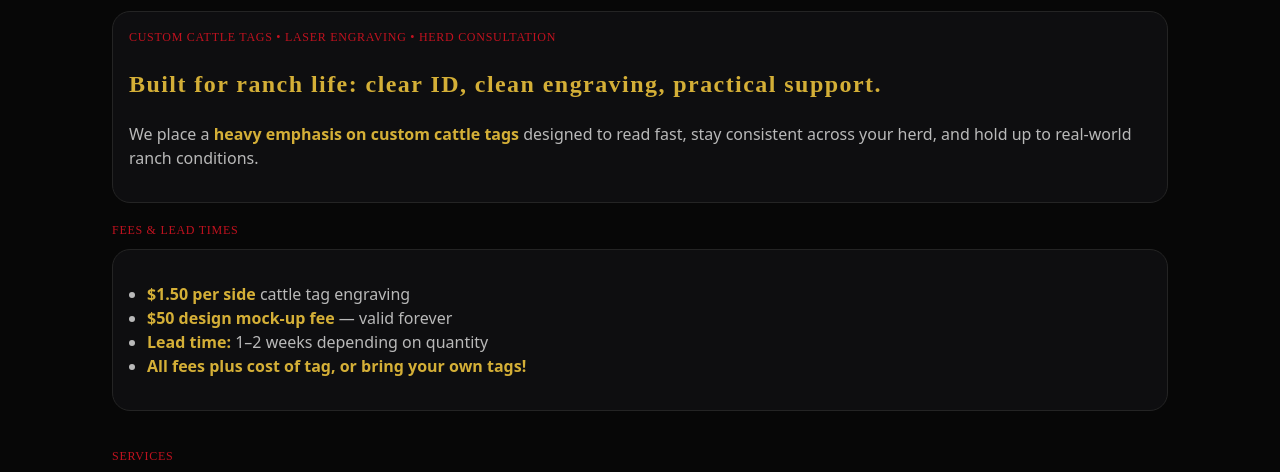
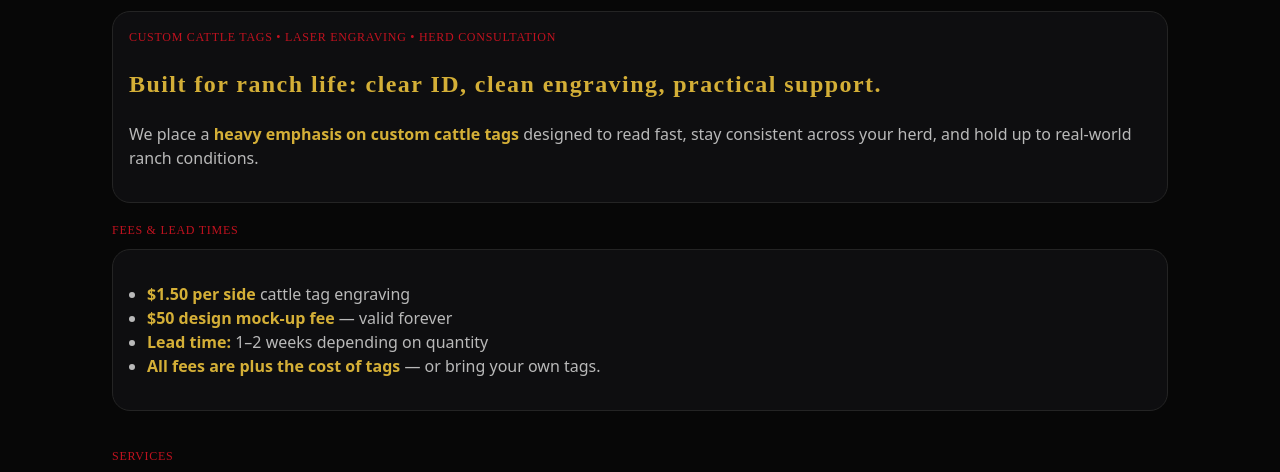
Before and after one commit to Floppylapskin/blackflagcattle, a plain HTML site: page index.html in a window 1280 px wide. Shown: the part 261-733 px from the top of the page. Drawn offline with Linux system fonts and the light colour scheme; a web font is replaced by a local one.

Commit message:
Update index.html

```diff
--- a/index.html
+++ b/index.html
@@ -239,10 +239,11 @@
       <li><strong>$1.50 per side</strong> cattle tag engraving</li>
       <li><strong>$50 design mock-up fee</strong> — valid forever</li>
       <li><strong>Lead time:</strong> 1–2 weeks depending on quantity</li>
-                         <li><strong>All fees plus cost of tag, or bring your own tags!</strong>
+      <li><strong>All fees are plus the cost of tags</strong> — or bring your own tags.</li>
     </ul>
   </div>
 </section>
+
 
             <!-- SERVICES -->
             <section class="section">
```
Lines whose indentation alone changed are shown as unchanged.
